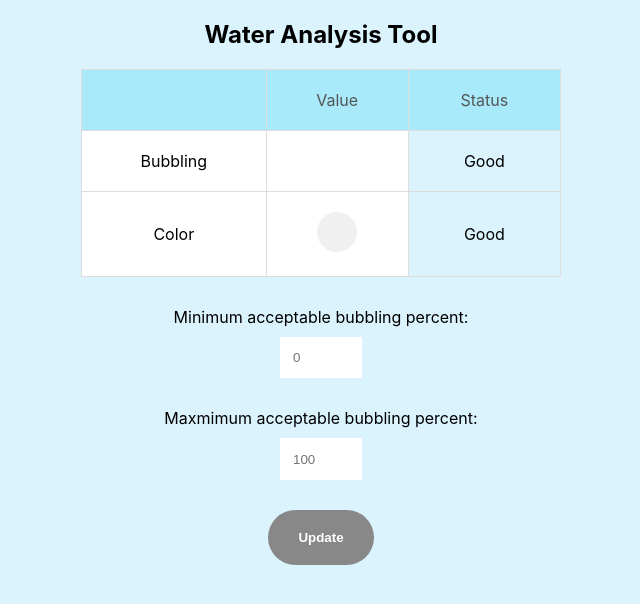
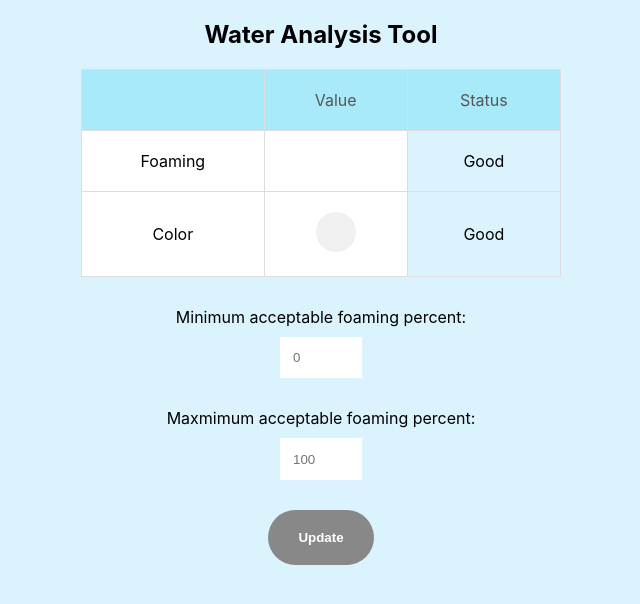
Before and after one commit to Gabriel-J-Young/WaterCV, a plain HTML site: page web/index.html in a window 1280 px wide. Shown: the whole page, without its empty margins (319-959 px from the left). Drawn offline with Linux system fonts and the light colour scheme; no server answers.

Commit message:
Rename bubbling -> foaming

```diff
--- a/web/index.html
+++ b/web/index.html
@@ -13,7 +13,7 @@
                 <th id="headingText">Status</th>
             </tr>
             <tr>
-                <td class="regData">Bubbling</td>
+                <td class="regData">Foaming</td>
                 <td class="regData" id="bubVal"></td>
                 <td id="bubStatus">Good</td>
             </tr>
@@ -25,11 +25,11 @@
         </table>
         <div id="settingsDiv">
             <div id="minBubDiv">
-                <label for="minBub">Minimum acceptable bubbling percent:</label>
+                <label for="minBub">Minimum acceptable foaming percent:</label>
                 <input type="number" id="minBub" name="minBub" min="0" max="100" placeholder="0">
             </div>
             <div id="maxBubDiv">
-                <label for="maxBub">Maxmimum acceptable bubbling percent:</label>
+                <label for="maxBub">Maxmimum acceptable foaming percent:</label>
                 <input type="number" id="maxBub" name="maxBub" min="0" max="100" placeholder="100">
             </div>
             <div id="refButtonDiv">
```
